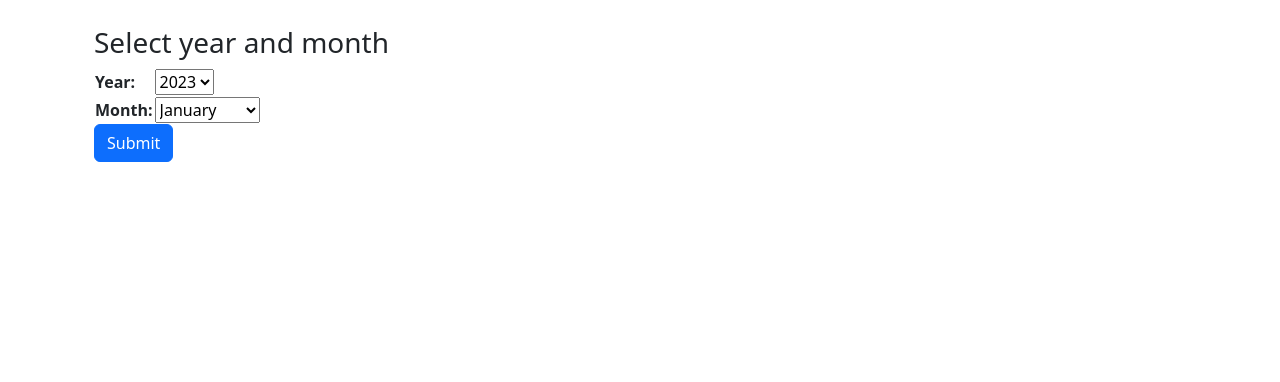
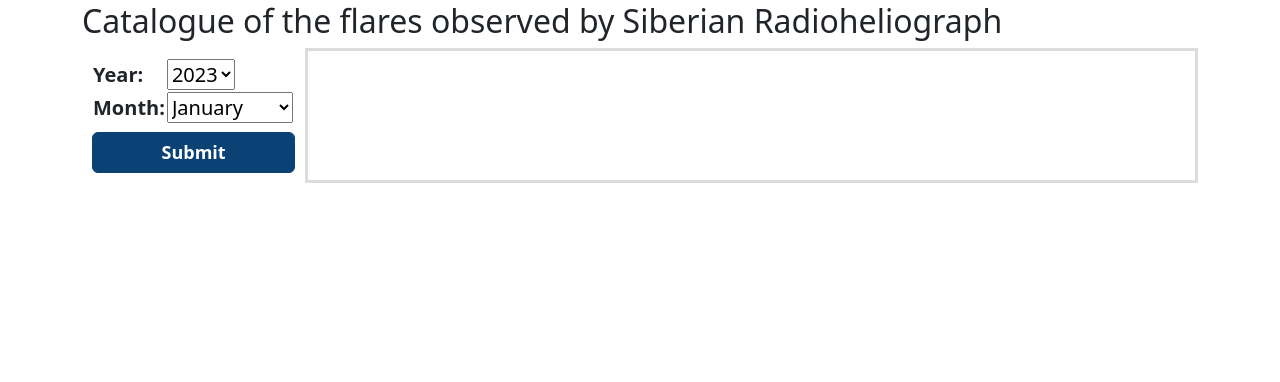
Before and after one commit to jshamsutdinova/mw-flare-catalogue, a Django app: page /catalogue/ in a window 1280 px wide. Shown: the part 54-436 px from the top of the page. Run offline with Django 5.2, Linux system fonts and the light colour scheme.

Commit message:
Added css files to the templates

```diff
--- /dev/null
+++ b/catalogue/static/css/form.css
@@ -0,0 +1,47 @@
+.parent {
+    display: grid;
+    grid-template-columns: repeat(5, 1fr);
+    grid-template-rows: 1fr;
+    grid-column-gap: 0px;
+    grid-row-gap: 0px;
+}
+
+.div-form {
+    grid-area: 1 / 1 / 2 / 2;
+    font-size: 20px;
+}
+
+.div2 {
+    grid-area: 1 / 2 / 2 / 6;
+    border-color: gainsboro;
+    border-style: solid;
+    padding: 10px;
+}
+
+input {
+    width: 100%;
+    margin-top: 50px;
+}
+
+input.btn {
+    background-color: #0a4275;
+    border-color: #0a4275;
+    font-size: 18px;
+    font-weight: 700;
+}
+
+form {
+    margin: 10px;
+    margin-top: 10px;
+}
+
+.day-grid {
+    display: grid;
+    grid-template-columns: repeat(7, 1fr);
+
+    .day {
+        border-color: gray;
+        border-style: solid;
+        border-width: 1px;
+    }
+}
--- a/mw_catalogue/settings.py
+++ b/mw_catalogue/settings.py
@@ -122,11 +122,6 @@
 
 STATIC_URL = 'static/'
 
-STATICFILES_DIRS = (
-    os.path.join(BASE_DIR, 'static'),
-)
-
-STATIC_ROOT = os.path.join(BASE_DIR, 'staticfiles')
 
 # Default primary key field type
 # https://docs.djangoproject.com/en/5.0/ref/settings/#default-auto-field
--- a/templates/base.html
+++ b/templates/base.html
@@ -1,9 +1,11 @@
 <!-- templates/base.html -->
+{% load static %}
 <!DOCTYPE html>
 <html lang="en">
 <head>
     <meta charset="utf-8">
     <title>{% block title %}MW catalogue{% endblock title %}</title>
+    <link rel="stylesheet" href="{% static 'css/form.css' %}">
     <link
         href="https://cdn.jsdelivr.net/npm/bootstrap@5.3.1/dist/css/bootstrap.min.css"
         rel="stylesheet"
--- a/templates/catalogue/form.html
+++ b/templates/catalogue/form.html
@@ -1,17 +1,14 @@
 <!-- catalogue/templates/catalogue/form_year_month.html -->
 {% extends "base.html" %}
-{% load static %}
 
-{% block styles %}
-<link rel="stylesheet" href="{% static 'css/catalogue.css' %}">
-{% endblock styles %}
+{% comment %} {% block styles %}
+<link rel="stylesheet" href="{% static 'css/form.css' %}">
+{% endblock styles %} {% endcomment %}
 
 {% block page_content %}
-    <div class="container mt-4">
-        <h3> Select year and month </h3>
-        <div class='row'>
-            <div class='col-md-6'>
-
+<h2> Catalogue of the flares observed by Siberian Radioheliograph </h2>
+<div class="parent">
+    <div class="div-form">
         <form method="post" class='form'>
             {% csrf_token %}
             <div class="form-group">
@@ -19,15 +16,24 @@
                     {{ form.as_table }}
                 </table>
             </div>
-                    <input type="submit" value="Submit" class="btn btn-primary">
+            <input type="submit" value="Submit" class="btn btn-primary mt-2">
         </form>
-
-            </div>
-        </div>
     </div>
 
+    <div class="div2">
         {% if records.count > 0 %}
         <h2>List event in {{ month }}, {{ year }} </h2>
+        <div class="day-grid">
+            {% for record in records %}
+                <div class="day">
+                    <a href="{{ record.get_absolute_url }}"> {{ record }} </a>
+                    <img class="fit-picture" src="{{ record.diagram }}" />
+                </div>
+            {% endfor %}
+        </div>
+
+
+
         <table>
             <thead align="center">
                 <tr>
@@ -51,4 +57,6 @@
             <h2> No events in {{ month }}, {{ year }}</h2>
         {% endif %}
 
+    </div>
+</div>
 {% endblock page_content %}
```
Lines whose indentation alone changed are shown as unchanged.
